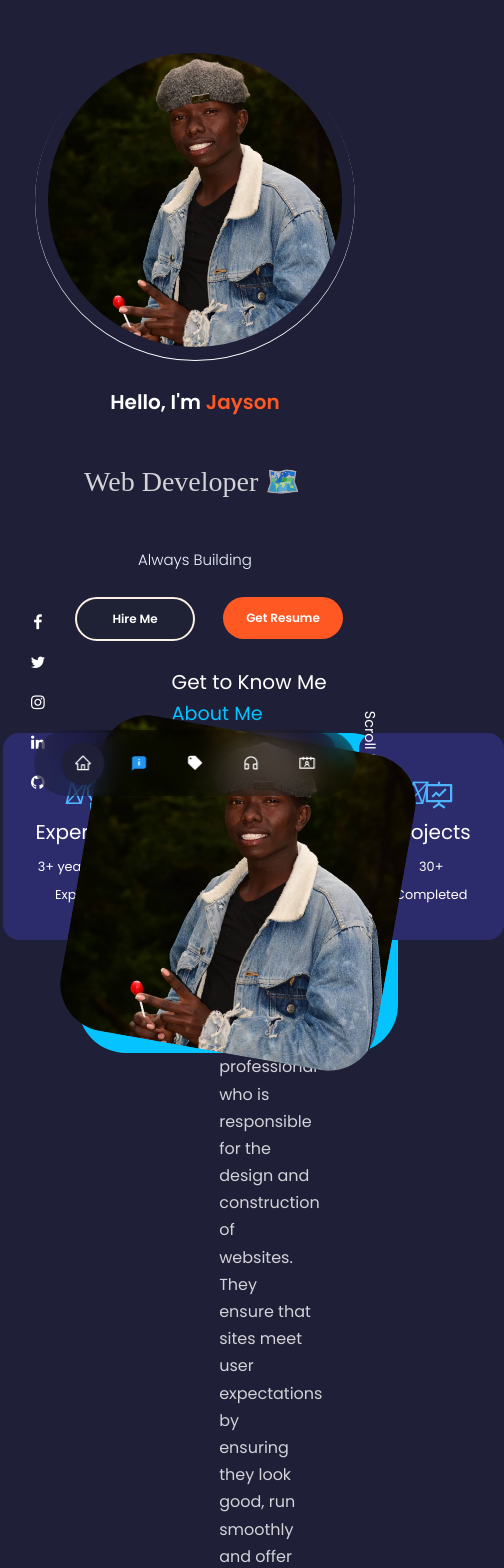
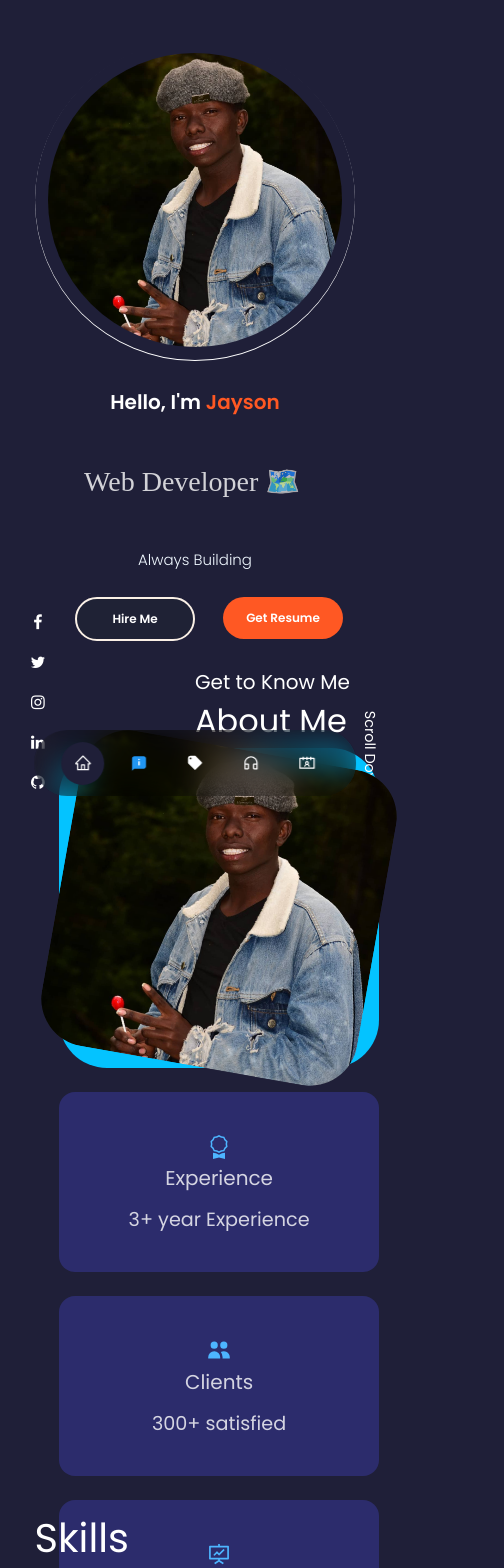
Before and after one commit to jasonkiptoo/my-portfolio, a React (Create React App) app: page / in a window 390 px wide. Shown: the top 1568 px of the page, 504 px wide, since content can reach past the window. Built offline with nearby package versions, Linux system fonts and the light colour scheme; a web font is replaced by a local one.

Commit message:
styled the hire me and resume button

```diff
--- a/src/PortfolioContainer/AboutMe/AboutMe.js
+++ b/src/PortfolioContainer/AboutMe/AboutMe.js
@@ -5,60 +5,108 @@ import { BsAward } from "react-icons/bs";
 import { HiUsers } from "react-icons/hi";
 import { AiOutlineFundProjectionScreen } from "react-icons/ai";
 import "./Aboutme.css";
+import Typical from "react-typical";
 
 function AboutMe() {
   return (
-    <section className="containerr" id="about">
-      <div className="container-about">
+    <div className="container" id="about">
+      <div className="about-header">
         <h5>Get to Know Me</h5>
         <h2>About Me</h2>
       </div>
-
-      <div className="container-aboutme">
-        <div className="aboutme-img">
-          <div className="aboutme-img-overlay">
-            <img src={image} alt="aboutme-img" />
+      <div className="container-about">
+        <div className="container-img-overlay">
+          <div className="container-img">
+            <img src={image} alt="IMG-20210410-134500" border="0" />
           </div>
         </div>
+        <div className="container-exp">
           <div className="aboutme-content">
             <div className="about-cards">
               <article className="about-card">
-              <i className="fas fa-user fa-2x">
                 <BsAward />
-              </i>
+
                 <h5>Experience</h5>
-              <small>3+ year Working Experience</small>
+                <small>3+ year Experience</small>
               </article>
               <article className="about-card">
-              <i className="fas fa-user fa-2x">
                 <HiUsers />
-              </i>
+
                 <h5>Clients</h5>
                 <small>300+ satisfied</small>
               </article>
 
               <article className="about-card">
-              <i className="fas fa-user fa-2x">
                 <AiOutlineFundProjectionScreen />
-              </i>
+
                 <h5>Projects</h5>
                 <small>30+ Completed</small>
               </article>
             </div>
             <p>
               {" "}
-            A Web Developer is a professional who is responsible for the design
-            and construction of websites. They ensure that sites meet user
-            expectations by ensuring they look good, run smoothly and offer easy
-            access points with no loading issues between pages or error
-            messages.{" "}
+              A Web Developer is a professional who is responsible for the
+              design and construction of websites. They ensure that sites meet
+              user expectations by ensuring they look good, run smoothly and
+              offer easy access points with no loading issues between pages or
+              error messages.{" "}
               <div className="aboutme-btn">
                 <a href="#contact"> Let's Talk</a>
               </div>
             </p>
           </div>
         </div>
-    </section>
+      </div>
+    </div>
+
+    // <section className="containerr" id="about">
+    //   <div className="container-about">
+    //     <h5>Get to Know Me</h5>
+    //     <h2>About Me</h2>
+    //   </div>
+
+    //   <div className="container-aboutme">
+    //     <div className="aboutme-img">
+    //       <div className="aboutme-img-overlay">
+    //         <img src={image} alt="aboutme-img" />
+    //       </div>
+    //     </div>
+    //     <div className="aboutme-content">
+    //       <div className="about-cards">
+    //         <article className="about-card">
+    //           <BsAward />
+
+    //           <h5>Experience</h5>
+    //           <small>3+ year Experience</small>
+    //         </article>
+    //         <article className="about-card">
+    //           <HiUsers />
+
+    //           <h5>Clients</h5>
+    //           <small>300+ satisfied</small>
+    //         </article>
+
+    //         <article className="about-card">
+    //           <AiOutlineFundProjectionScreen />
+
+    //           <h5>Projects</h5>
+    //           <small>30+ Completed</small>
+    //         </article>
+    //       </div>
+    //       <p>
+    //         {" "}
+    //         A Web Developer is a professional who is responsible for the design
+    //         and construction of websites. They ensure that sites meet user
+    //         expectations by ensuring they look good, run smoothly and offer easy
+    //         access points with no loading issues between pages or error
+    //         messages.{" "}
+    //         <div className="aboutme-btn">
+    //           <a href="#contact"> Let's Talk</a>
+    //         </div>
+    //       </p>
+    //     </div>
+    //   </div>
+    // </section>
   );
 }
 
--- a/src/PortfolioContainer/AboutMe/Aboutme.css
+++ b/src/PortfolioContainer/AboutMe/Aboutme.css
@@ -1,41 +1,35 @@
-.container-aboutme {
-  display: grid;
-  grid-template-columns: 35% 50%;
-  /* gap: 15%; */
-}
-.aboutme-img img {
-  width: 320px;
-  height: 320px;
-  /* padding-left: 10%; */
-}
-.containerr {
-  padding-left: 20%;
+/* ==========style image about secrion==== */
+.about-header {
+  padding-left: 50%;
 }
 .container-about {
-  padding-left: 30%;
+  display: flex;
+  flex-direction: column;
+  align-items: center;
+  justify-content: center;
+  display: grid;
+  grid-template-columns: repeat(2, 1fr);
+  gap: 1.5rem;
+  padding-left: 15%;
 }
-.container-about h2 {
-  font-size: large;
-  color: var(--light-blue);
+.container-img img {
+  height: 320px;
+  border-radius: 15%;
+  transform: rotate(10deg);
+  transition: 0.5s;
 }
-.container-about h2 {
-  color: var(--light-blue);
-  font-size: larger;
-}
-.aboutme-img-overlay {
+
+.container-img-overlay {
   border-radius: 15%;
   background-color: var(--light-blue);
   width: 320px;
   height: 320px;
 }
-.aboutme-img img {
-  border-radius: 15%;
-  transform: rotate(10deg);
-  transition: 0.5s;
-}
-.aboutme-img img:hover {
+
+.container-img img:hover {
   transform: rotate(0deg);
 }
+
 .about-cards {
   align-items: center;
   justify-content: center;
@@ -73,14 +67,38 @@
   transform: translateY(-0.5rem);
   transition: all 0.3s ease-in-out;
 }
-.about-cards i {
+.about-cards article {
   color: var(--color-primary);
+  font-size: 1.5rem;
 }
+.about-cards article h5,
+small {
+  color: var(--color-light);
+}
+
 p {
   color: var(--color-light);
-
   padding: 2rem;
 }
 
+/* media queriess */
+@media screen and (max-width: 1020px) {
 
-/* media queriess */
+  .container-about {
+    flex-direction: row;
+    align-items: center;
+    justify-content: center;
+    display: grid;
+    grid-template-columns: repeat(1, 1fr);
+    gap: 1.5rem;
+    padding: auto;
+  }
+  .about-cards {
+    display: flex;
+    flex-direction: column;
+    justify-content: center;
+    display: grid;
+    grid-template-columns: repeat(1, 1fr);
+    padding: auto;
+  }
+}
--- a/src/PortfolioContainer/Home/Profile/Profile.css
+++ b/src/PortfolioContainer/Home/Profile/Profile.css
@@ -139,8 +139,6 @@
 
 @media screen and (max-width: 810px) {
   .profile-image {
-    /* height: 320px;
-        width: 320px; */
     margin: 0 !important;
   }
   .profile-parent {
--- a/src/PortfolioContainer/Home/Profile/Profile.js
+++ b/src/PortfolioContainer/Home/Profile/Profile.js
@@ -7,7 +7,7 @@ function Profile() {
   return (
     <div className="container-lg" id="home">
       <div className="profile-container">
-        <div className="profile-parent">
+        <div className="profile-parent" >
           <div className="profile-details">
             <div className="profile-details-name">
               <span className="primary-text">
@@ -20,7 +20,7 @@ function Profile() {
             <div className="profile-details-role">
               <span className="primary-text">
                 {" "}
-                <h1 className="text-lg">
+                <h1 className="text">
                   <Typical
                     loop={Infinity}
                     steps={[
@@ -45,7 +45,7 @@ function Profile() {
               </a>
             </div>
           </div>
-          <div className="profile-image">
+         <div className="profile-image">
             <div className="profile-image-background"></div>
           </div>
         </div>
```
Lines whose indentation alone changed are shown as unchanged.
